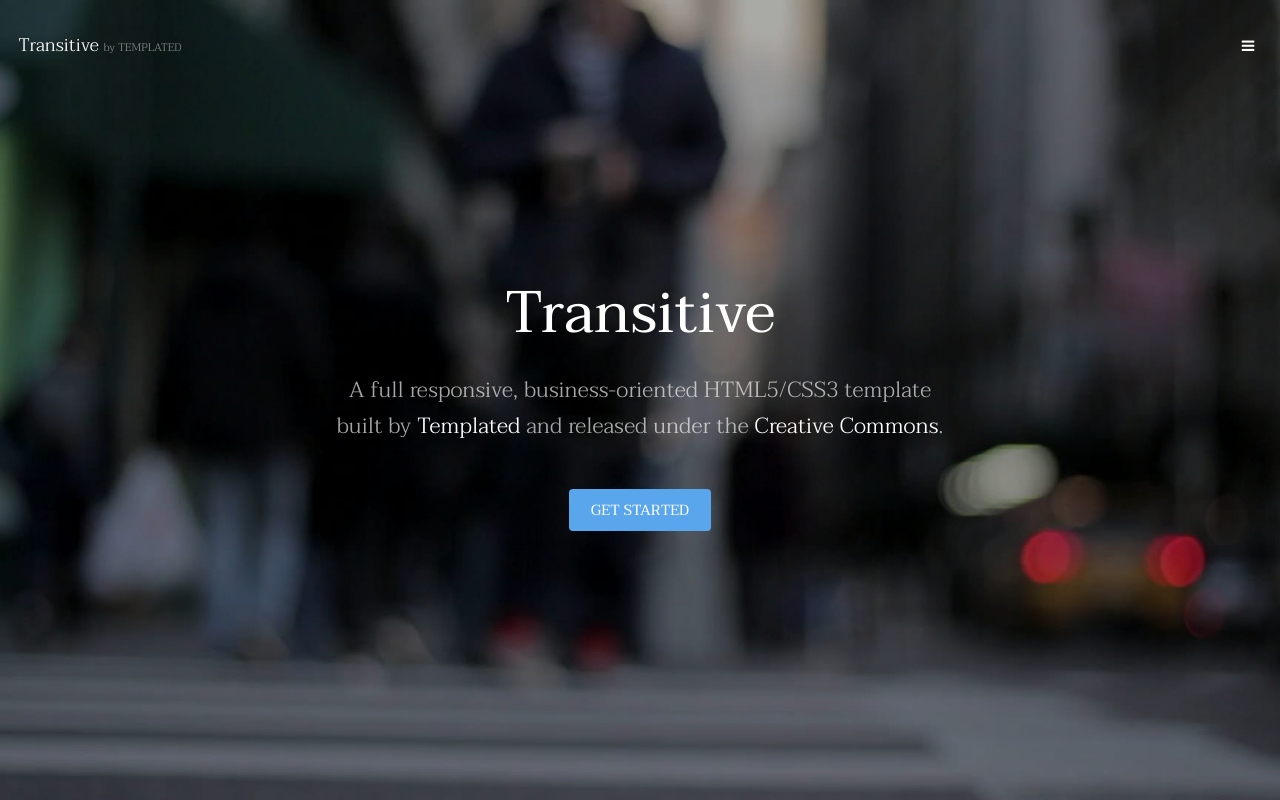
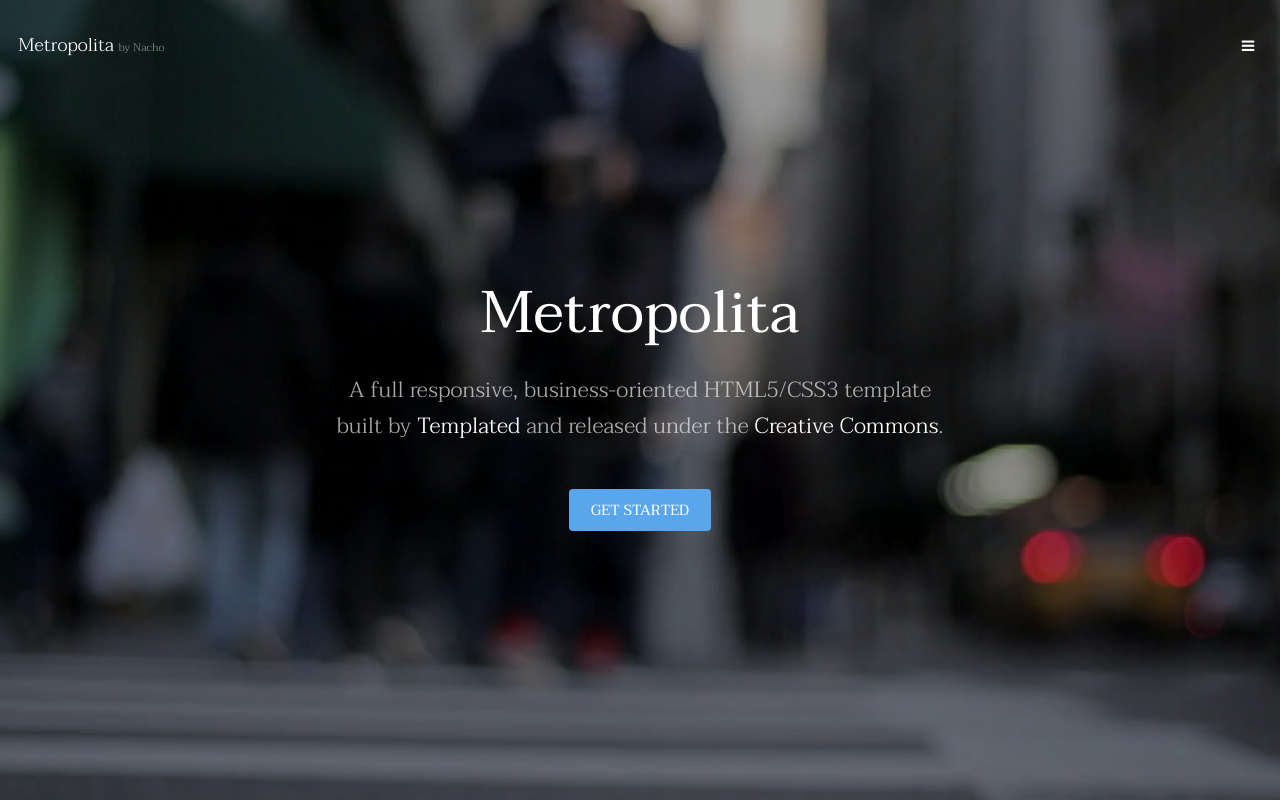
Before and after one commit to SempaiN/ED_04_REP_METROPOLITA, a plain HTML site: page index.html in a window 1280 px wide. Shown: the top 800 px of the page. Drawn offline with Linux system fonts and the light colour scheme.

Commit message:
Cambios en la portada hechos por Nacho

```diff
--- a/index.html
+++ b/index.html
@@ -6,7 +6,7 @@
 -->
 <html>
 	<head>
-		<title>Transitive by TEMPLATED</title>
+		<title>Metropolita by Nacho</title>
 		<meta charset="utf-8" />
 		<meta name="viewport" content="width=device-width, initial-scale=1" />
 		<link rel="stylesheet" href="assets/css/main.css" />
@@ -15,7 +15,7 @@
 
 		<!-- Header -->
 			<header id="header" class="alt">
-				<div class="logo"><a href="index.html">Transitive <span>by TEMPLATED</span></a></div>
+				<div class="logo"><a href="index.html">Metropolita <span>by Nacho</span></a></div>
 				<a href="#menu" class="toggle"><span>Menu</span></a>
 			</header>
 
@@ -36,7 +36,7 @@
 		-->
 			<section id="banner" data-video="images/banner">
 				<div class="inner">
-					<h1>Transitive</h1>
+					<h1>Metropolita</h1>
 					<p>A full responsive, business-oriented HTML5/CSS3 template<br />
 					built by <a href="https://templated.co/">Templated</a> and released under the <a href="https://templated.co/license">Creative Commons</a>.</p>
 					<a href="#one" class="button special scrolly">Get Started</a>
```
